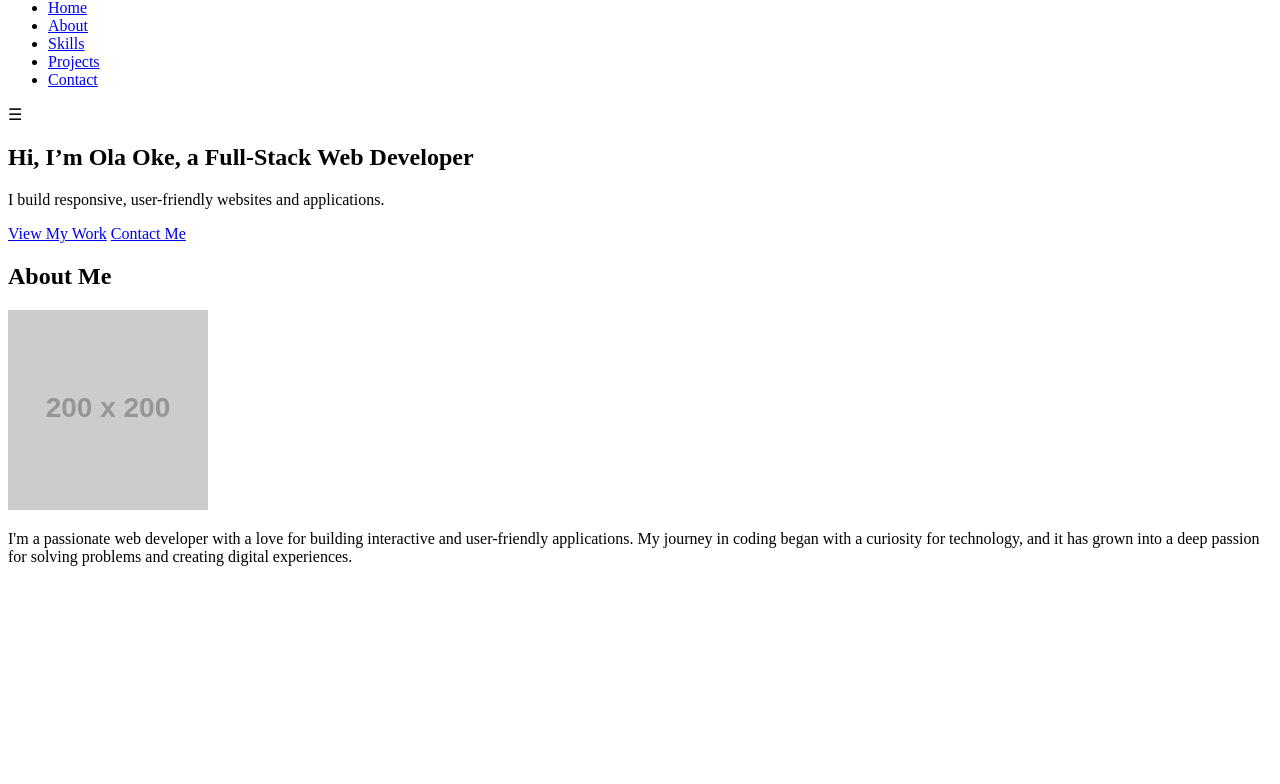
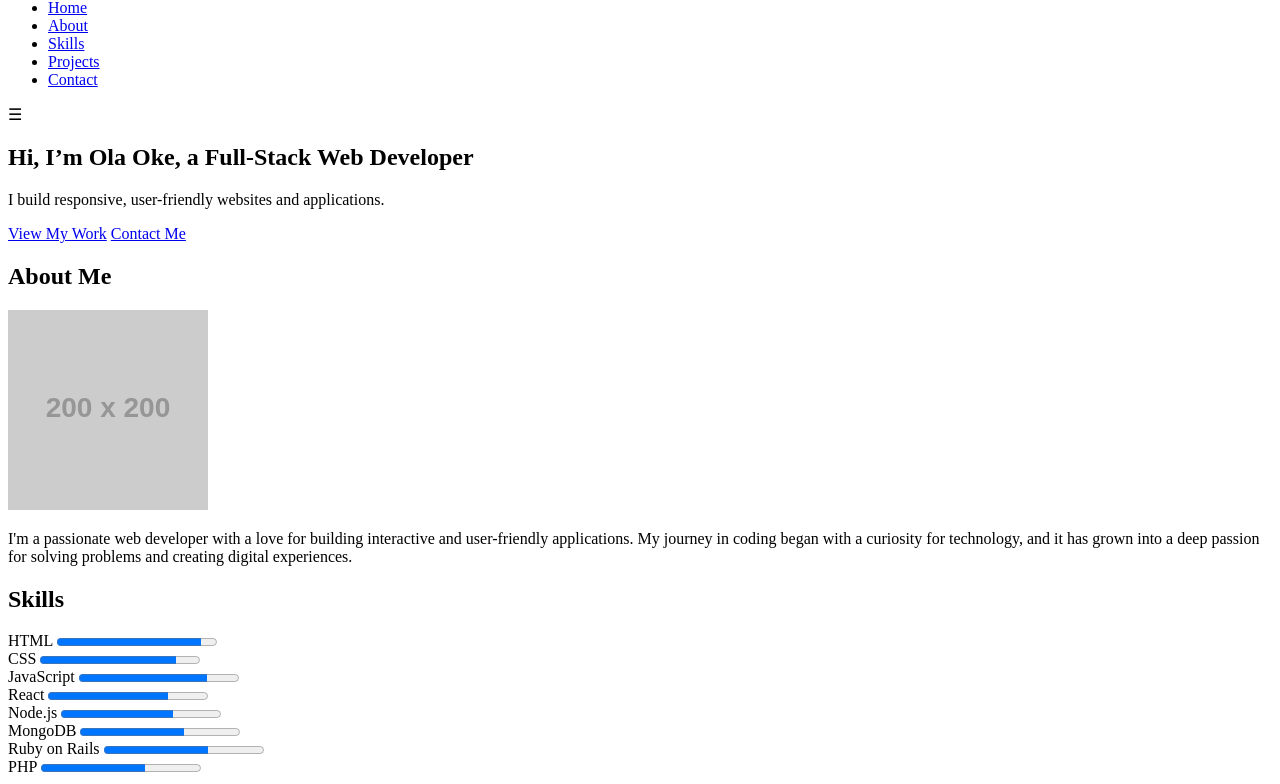
Before and after one commit to Funsho007/portfolio, a plain HTML site: page index.html in a window 1280 px wide. Shown: the part 43-827 px from the top of the page. Before the commit the page ends 800 px from the top, so only its background shows below. Drawn offline with Linux system fonts and the light colour scheme; placeholder pictures from the web are drawn by us; a script that the page names is missing.

Commit message:
skill section

```diff
--- a/index.html
+++ b/index.html
@@ -41,5 +41,43 @@
             </p>
         </div>
     </section>
+    <section id="skills" class="skills">
+        <h2>Skills</h2>
+        <div class="skills-list">
+            <div class="skill">
+                <span>HTML</span>
+                <progress value="90" max="100"></progress>
+            </div>
+            <div class="skill">
+                <span>CSS</span>
+                <progress value="85" max="100"></progress>
+            </div>
+            <div class="skill">
+                <span>JavaScript</span>
+                <progress value="80" max="100"></progress>
+            </div>
+            <div class="skill">
+                <span>React</span>
+                <progress value="75" max="100"></progress>
+            </div>
+            <div class="skill">
+                <span>Node.js</span>
+                <progress value="70" max="100"></progress>
+            </div>
+            <div class="skill">
+                <span>MongoDB</span>
+                <progress value="65" max="100"></progress>
+            </div>
+            <div class="skill">
+                <span>Ruby on Rails</span>
+                <progress value="65" max="100"></progress>
+            </div>
+            <div class="skill">
+                <span>PHP</span>
+                <progress value="65" max="100"></progress>
+            </div>
+        </div>
+    </section>
+
 </body>
 </html>
```
